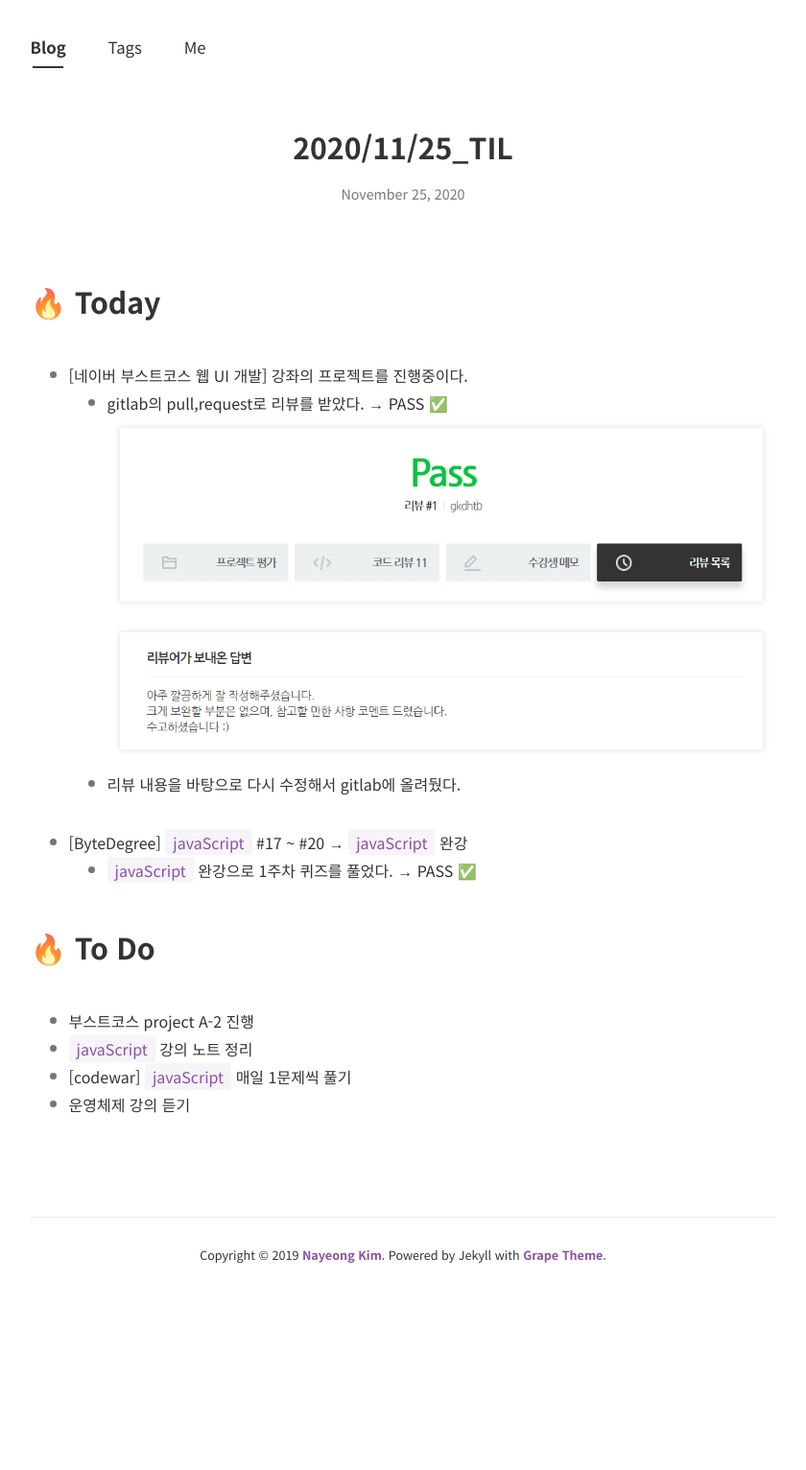
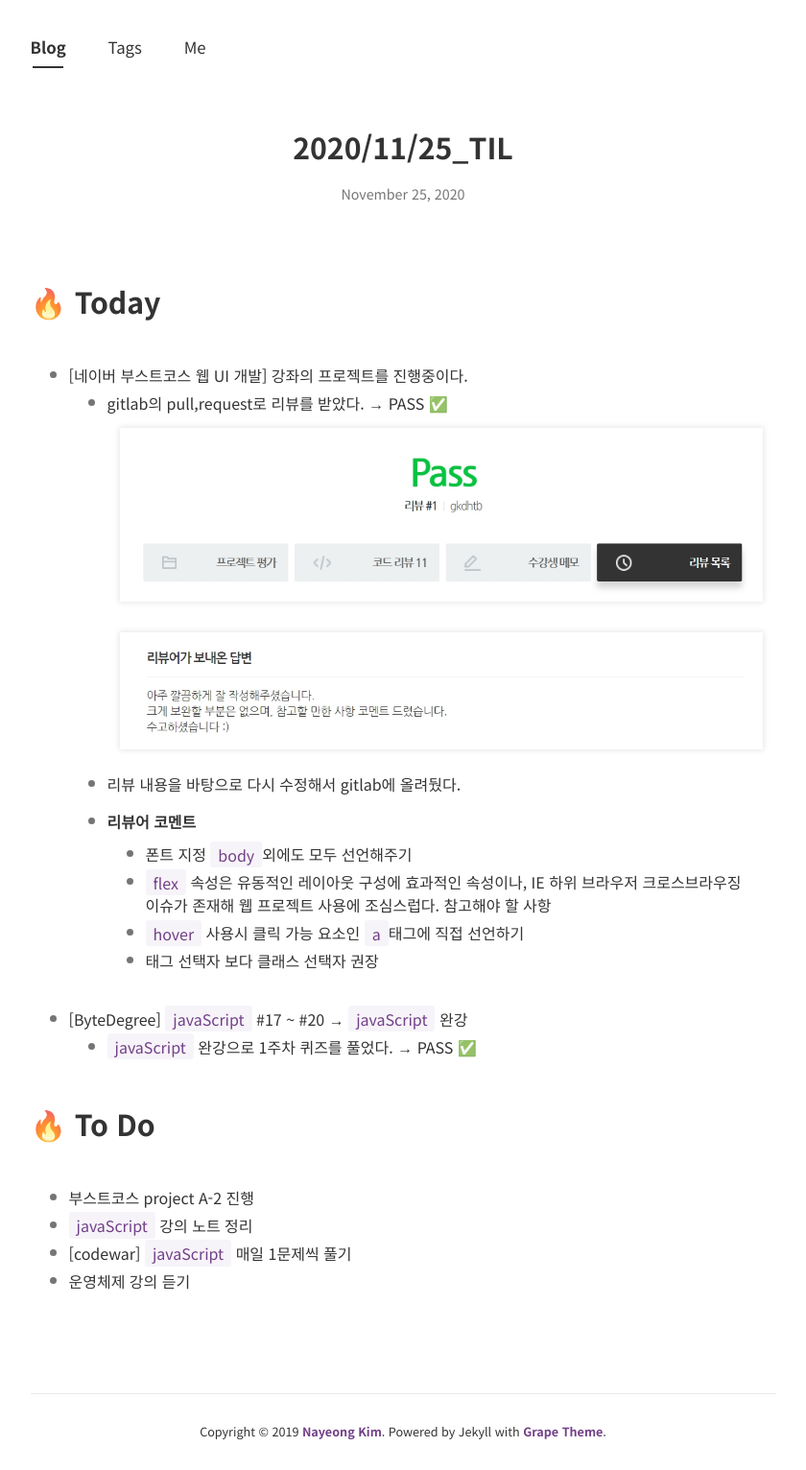
Before and after one commit to HeeyeonJeong/HeeyeonJeong.github.io, a Jekyll site: the page built from _posts/2020-11-25-til.md, in a window 1280 px wide. Shown: the whole page at 96% size, without its empty margins (220-1060 px from the left). Built offline with Jekyll 4.4.1, drawn with Linux system fonts in a browser that asks for light colours; nearby versions of some CDN libraries; some web fonts are replaced; before the commit the page ends 1348 px from its top, so only the background shows below that.

Commit message:
Modify theme

```diff
--- a/_posts/2020-11-25-til.md
+++ b/_posts/2020-11-25-til.md
@@ -12,10 +12,17 @@ comments: False
 <br>
 
 - [네이버 부스트코스 웹 UI 개발] 강좌의 프로젝트를 진행중이다.
+
   - gitlab의 pull,request로 리뷰를 받았다. → PASS ✅
     ![sample image]({{ site.baseurl }}/assets/img/20201125-2.jpg)
     ![sample image]({{ site.baseurl }}/assets/img/20201125-1.jpg)
   - 리뷰 내용을 바탕으로 다시 수정해서 gitlab에 올려뒀다.
+
+  - # 리뷰어 코멘트
+    - 폰트 지정 `body`외에도 모두 선언해주기
+    - `flex` 속성은 유동적인 레이아웃 구성에 효과적인 속성이나, IE 하위 브라우저 크로스브라우징 이슈가 존재해 웹 프로젝트 사용에 조심스럽다. 참고해야 할 사항
+    - `hover` 사용시 클릭 가능 요소인 `a`태그에 직접 선언하기
+    - 태그 선택자 보다 클래스 선택자 권장
 
 <br>
 
--- a/_sass/base/_highlight.scss
+++ b/_sass/base/_highlight.scss
@@ -65,7 +65,7 @@
   background-color: #ddffdd;
 } /* Generic.Inserted */
 .go {
-  color: #888888;
+  color: #faf8f8;
 } /* Generic.Output */
 .gp {
   color: #555555;
--- a/_sass/base/_variable.scss
+++ b/_sass/base/_variable.scss
@@ -1,5 +1,5 @@
 //color change
-$theme-color: #8b51a3;
+$theme-color: #724088;
 $theme-bright: #f7f4f9;
 $theme-dark: #563d7c;
 $theme-dark2: #443063;
```
